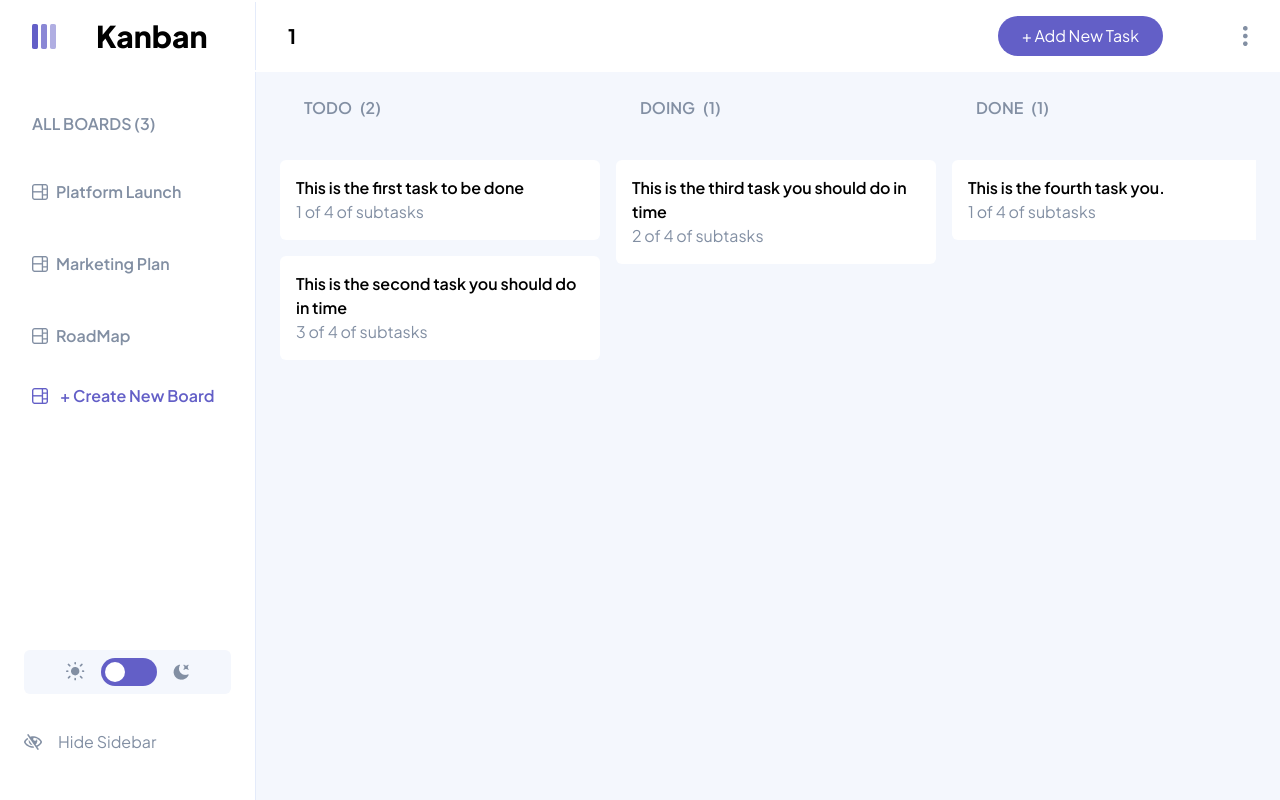
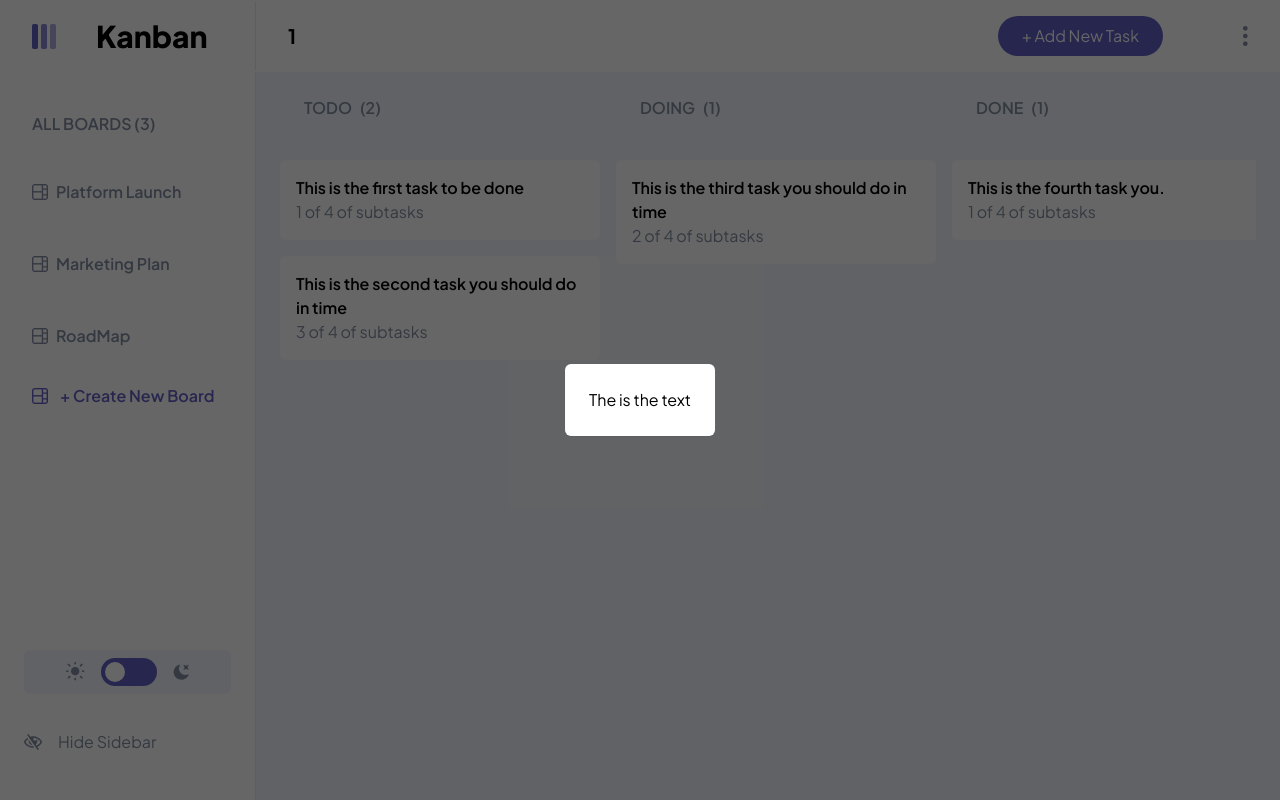
Before and after one commit to Jaystar-Bee/Kanban, a Vue app: page /1/1 in a window 1280 px wide. Built offline with nearby package versions, Linux system fonts and the light colour scheme.

Commit message:
added the modal template

```diff
--- a/src/components/Home/ColumnView.vue
+++ b/src/components/Home/ColumnView.vue
@@ -18,6 +18,7 @@
         w-[100%]
         h-[98%]
         overflow-y-hidden overflow-x-hidden
+        duration-500
         hover:overflow-y-auto hover:overflow-x-auto
       "
     >
@@ -27,10 +28,19 @@
         :column="column"
         class="min-w-[20rem] max-w-[24rem] text-primary-dark-4 font-bold"
       />
-      <div class="min-w-[20rem] max-w-[24rem] bg-primary-lighter rounded-md">
+      <div
+        class="
+          min-w-[20rem]
+          max-w-[24rem]
+          bg-primary-lighter
+          dark:bg-primary-dark-1
+          duration-500
+          rounded-md
+        "
+      >
         <p
           class="
-            text-primary-dark-3
+            text-primary-dark-4
             font-semibold
             flex
             items-center
@@ -69,7 +79,7 @@ const { allColumns } = columnStore;
   -ms-overflow-style: none;
 }
 .flow::-webkit-scrollbar-thumb {
-  background: #ccc;
+  background: rgb(136, 136, 136);
   border-radius: 2px;
 }
 </style>
--- /dev/null
+++ b/src/components/common/TheDropdown.vue
@@ -0,0 +1,21 @@
+<template>
+  <teleport to="body">
+    <div
+      class="flex fixed h-full w-full z-20 bg-black bg-opacity-60 top-0"
+      :class="{ 'bg-opacity-0': light }"
+      @click="close"
+    >
+      <slot />
+    </div>
+  </teleport>
+</template>
+
+<script setup lang="ts">
+/**
+ * Imports
+ */
+import { inject } from "vue";
+
+const close = inject("close");
+const {light} = defineProps(['light'])
+</script>
--- a/src/components/common/TheHeader.vue
+++ b/src/components/common/TheHeader.vue
@@ -1,4 +1,5 @@
 <template>
+  <TheModal />
   <header class="bg-white dark:bg-primary-dark-1 duration-500">
     <nav class="flex items-center dark:text-white">
       <div
--- /dev/null
+++ b/src/components/common/TheModal.vue
@@ -0,0 +1,33 @@
+<template>
+  <TheDropdown :light="light" />
+  <teleport to="body">
+    <div
+      class="
+        bg-white
+        rounded-md
+        drop-shadow-sm
+        fixed
+        top-[50%]
+        left-[50%]
+        -translate-x-1/2 -translate-y-1/2
+        z-40
+        p-6
+      "
+    >
+      <p>The is the text</p>
+      <slot />
+    </div>
+  </teleport>
+</template>
+
+
+<script setup>
+const { light } = defineProps(["light"]);
+console.log(light);
+</script>
+
+<style scoped>
+.body {
+  transform: translate();
+}
+</style>
```
Also changed, not shown: src/main.ts (+18 -12 lines).
